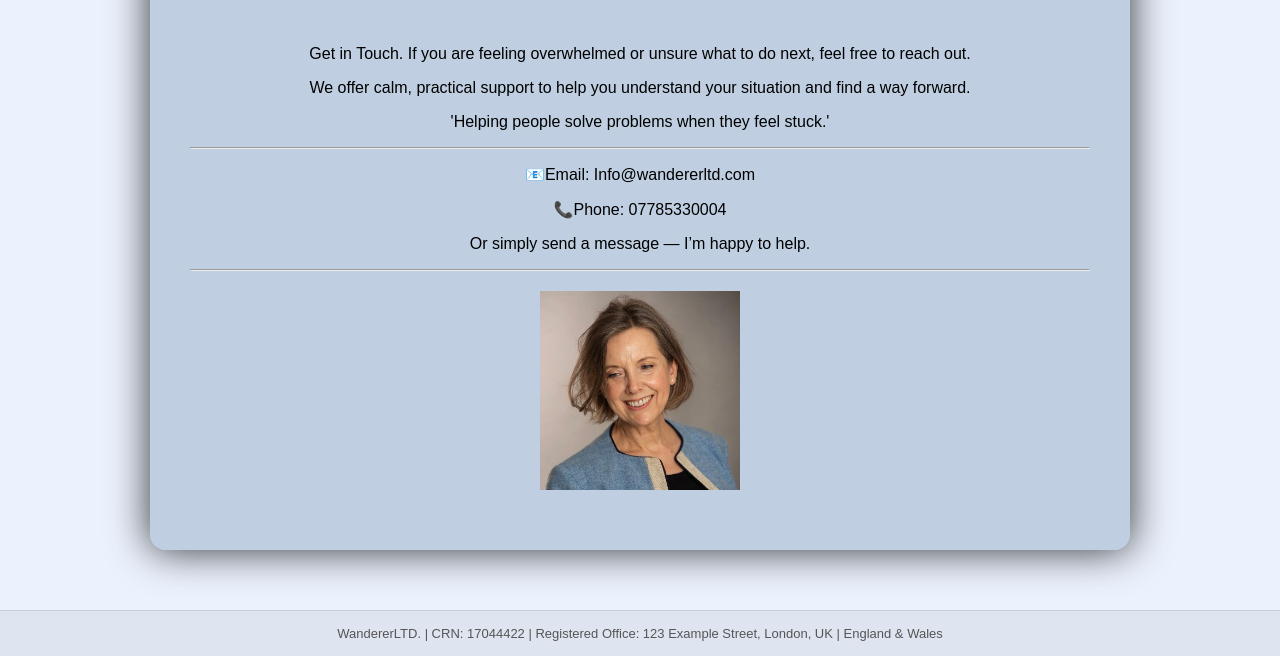
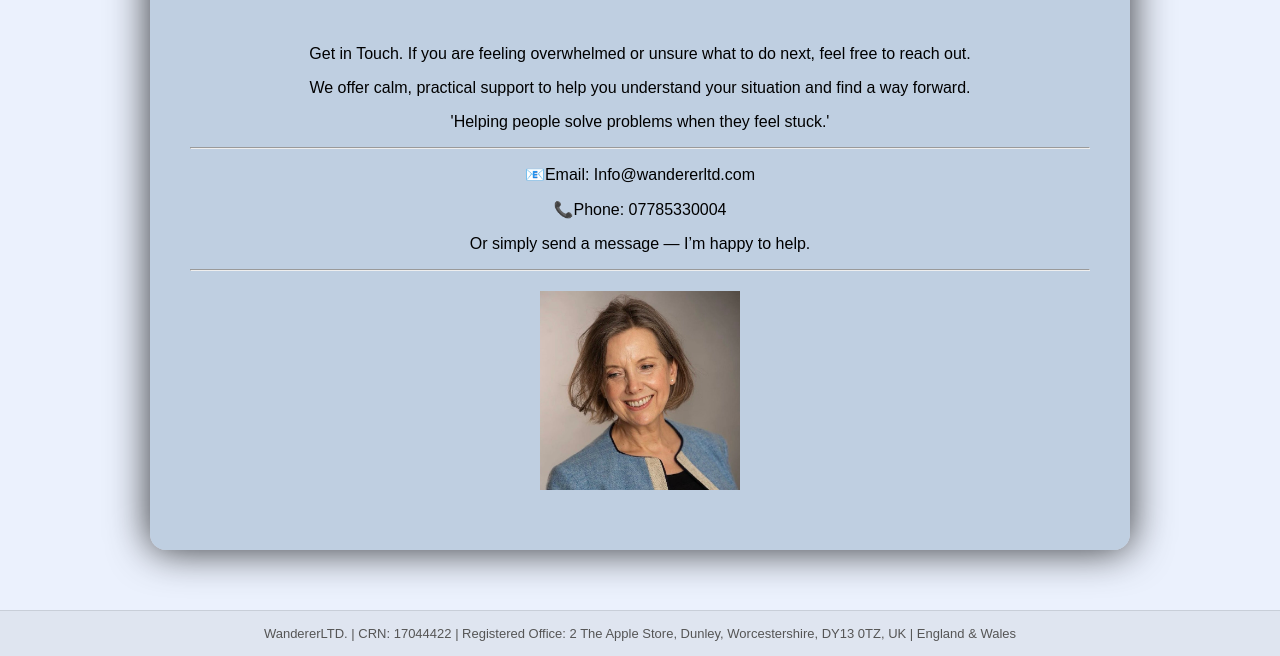
Before and after one commit to finlaybrittain3/website-test, a plain HTML site: page ContactUs.html in a window 1280 px wide. Shown: the part 256-912 px from the top of the page. Drawn offline with Linux system fonts and the light colour scheme.

Commit message:
fixed footer

```diff
--- a/ContactUs.html
+++ b/ContactUs.html
@@ -67,7 +67,7 @@
 
     <footer class="site-footer">
     <p>
-    WandererLTD. | CRN: 17044422 | Registered Office: 123 Example Street, London, UK | England & Wales
+    WandererLTD. | CRN: 17044422 | Registered Office: 2 The Apple Store, Dunley, Worcestershire, DY13 0TZ, UK | England & Wales
     </p>
     </footer>
 
```
Also changed, not shown: Packages.html (+1 -1 lines), WhatIsWonderer.html (+1 -1 lines).
